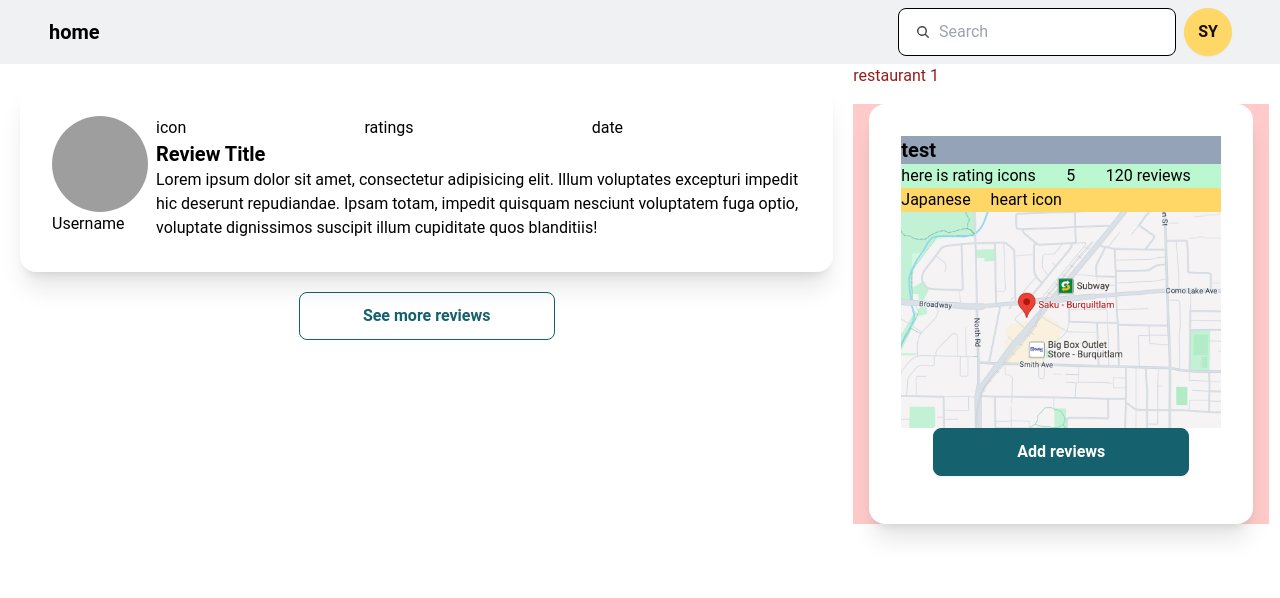
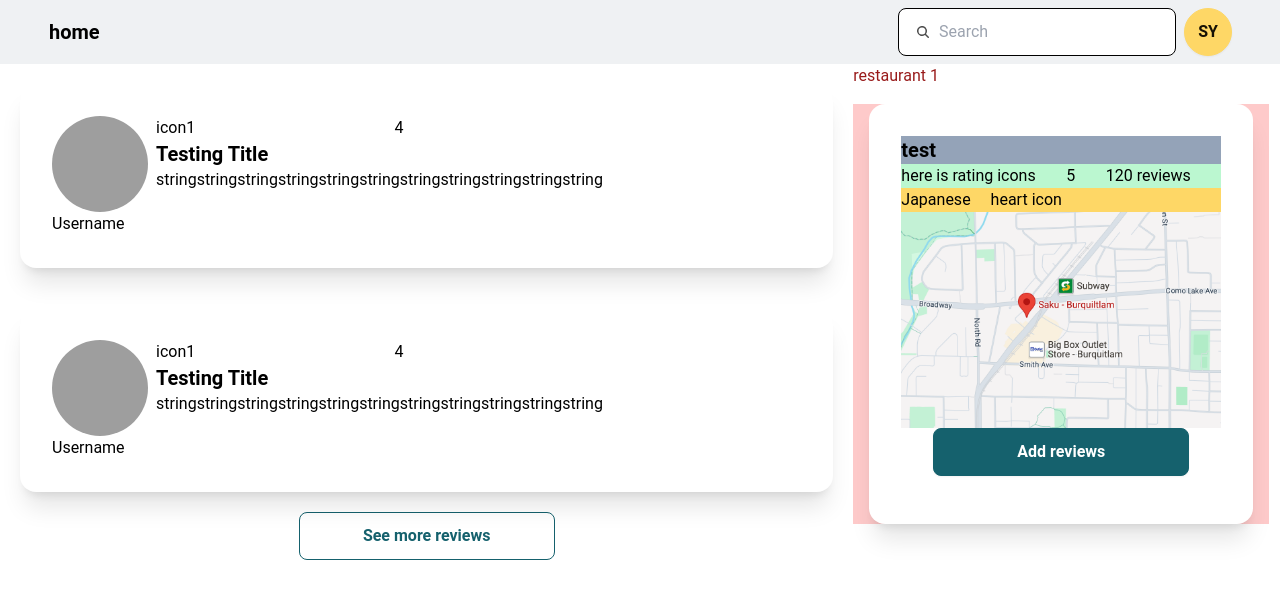
Before and after one commit to yll9108/restaurant_review, a Next.js app in the folder client/: page /restaurants/1 in a window 1280 px wide. Shown: the top 598 px of the page. Built offline with nearby package versions, Linux system fonts and the light colour scheme; grey boxes are pictures that could not be loaded.

Commit message:
fix review problem

```diff
--- a/client/src/app/components/review/PersonalReview.tsx
+++ b/client/src/app/components/review/PersonalReview.tsx
@@ -3,17 +3,42 @@ import User from "@/components/common/User";
 import React from "react";
 import "./custom.css";
 import { Button } from "@/components/common/button";
+import { dummyReviewList } from "./dummyReviewList";
 
 function PersonalReview() {
   return (
     <>
       <div className="flex flex-col">
-        <div className="card bg-base-100 shadow-xl m-5">
+        {dummyReviewList.map((review) => (
+          <div key={review.id} className="card bg-base-100 shadow-xl m-5">
+            <div className="card-body flexRow">
+              <User />
+              <ReviewDetail
+                key={review.id}
+                icon={review.icon}
+                rating={review.rating}
+                date={review.date}
+                title={review.title}
+                content={review.content}
+              />
+            </div>
+          </div>
+        ))}
+        {/* <div className="card bg-base-100 shadow-xl m-5">
           <div className="card-body flexRow">
             <User />
-            <ReviewDetail />
+            {dummyReviewList.map((review) => (
+              <ReviewDetail
+                key={review.id}
+                icon={review.icon}
+                rating={review.rating}
+                date={review.date}
+                title={review.title}
+                content={review.content}
+              />
+            ))}
           </div>
-        </div>
+        </div> */}
         <div className="text-center">
           <Button type={1}>See more reviews</Button>
         </div>
--- a/client/src/app/components/review/dummyReviewList.ts
+++ b/client/src/app/components/review/dummyReviewList.ts
@@ -19,49 +19,49 @@ export const dummyReviewList: DummyReviewList[] = [
     content:
       "stringstringstringstringstringstringstringstringstringstringstring",
   },
-  {
-    id: 3,
-    icon: "icon1",
-    rating: 4.0,
-    date: new Date(2024, 0, 1),
-    title: "Testing Title",
-    content:
-      "stringstringstringstringstringstringstringstringstringstringstring",
-  },
-  {
-    id: 4,
-    icon: "icon1",
-    rating: 4.0,
-    date: new Date(2024, 0, 1),
-    title: "Testing Title",
-    content:
-      "stringstringstringstringstringstringstringstringstringstringstring",
-  },
-  {
-    id: 5,
-    icon: "icon1",
-    rating: 4.0,
-    date: new Date(2024, 0, 1),
-    title: "Testing Title",
-    content:
-      "stringstringstringstringstringstringstringstringstringstringstring",
-  },
-  {
-    id: 6,
-    icon: "icon1",
-    rating: 4.0,
-    date: new Date(2024, 0, 1),
-    title: "Testing Title",
-    content:
-      "stringstringstringstringstringstringstringstringstringstringstring",
-  },
-  {
-    id: 7,
-    icon: "icon1",
-    rating: 4.0,
-    date: new Date(2024, 0, 1),
-    title: "Testing Title",
-    content:
-      "stringstringstringstringstringstringstringstringstringstringstring",
-  },
+  // {
+  //   id: 3,
+  //   icon: "icon1",
+  //   rating: 4.0,
+  //   date: new Date(2024, 0, 1),
+  //   title: "Testing Title",
+  //   content:
+  //     "stringstringstringstringstringstringstringstringstringstringstring",
+  // },
+  // {
+  //   id: 4,
+  //   icon: "icon1",
+  //   rating: 4.0,
+  //   date: new Date(2024, 0, 1),
+  //   title: "Testing Title",
+  //   content:
+  //     "stringstringstringstringstringstringstringstringstringstringstring",
+  // },
+  // {
+  //   id: 5,
+  //   icon: "icon1",
+  //   rating: 4.0,
+  //   date: new Date(2024, 0, 1),
+  //   title: "Testing Title",
+  //   content:
+  //     "stringstringstringstringstringstringstringstringstringstringstring",
+  // },
+  // {
+  //   id: 6,
+  //   icon: "icon1",
+  //   rating: 4.0,
+  //   date: new Date(2024, 0, 1),
+  //   title: "Testing Title",
+  //   content:
+  //     "stringstringstringstringstringstringstringstringstringstringstring",
+  // },
+  // {
+  //   id: 7,
+  //   icon: "icon1",
+  //   rating: 4.0,
+  //   date: new Date(2024, 0, 1),
+  //   title: "Testing Title",
+  //   content:
+  //     "stringstringstringstringstringstringstringstringstringstringstring",
+  // },
 ];
--- a/client/src/components/common/ReviewDetail.tsx
+++ b/client/src/components/common/ReviewDetail.tsx
@@ -1,22 +1,25 @@
 import React from "react";
+import { DummyReviewList } from "./types";
 
-function ReviewDetail() {
+function ReviewDetail({
+  id,
+  icon,
+  rating,
+  date,
+  title,
+  content,
+}: DummyReviewList) {
   return (
     <>
       {/* <div className="card-body"> */}
       <div className="flex flex-col">
-        <div className="flex">
-          <p>icon</p>
-          <p>ratings</p>
-          <p>date</p>
+        <div className="flex" key={id}>
+          <p>{icon}</p>
+          <p>{rating}</p>
+          {/* <p>{date}</p> */}
         </div>
-        <h2 className="card-title">Review Title</h2>
-        <p>
-          Lorem ipsum dolor sit amet, consectetur adipisicing elit. Illum
-          voluptates excepturi impedit hic deserunt repudiandae. Ipsam totam,
-          impedit quisquam nesciunt voluptatem fuga optio, voluptate dignissimos
-          suscipit illum cupiditate quos blanditiis!
-        </p>
+        <h2 className="card-title">{title}</h2>
+        <p>{content}</p>
         {/* </div> */}
       </div>
     </>
```
